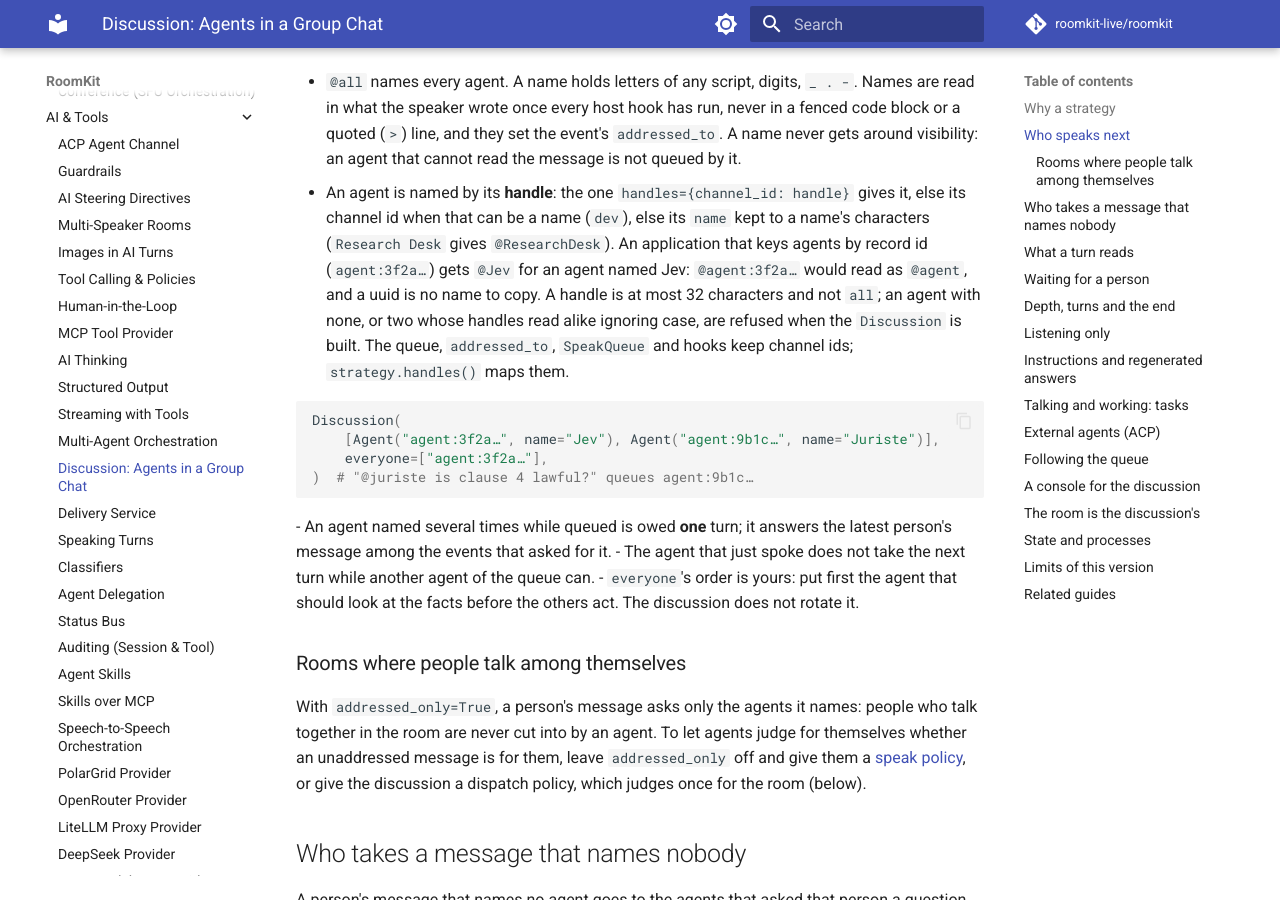
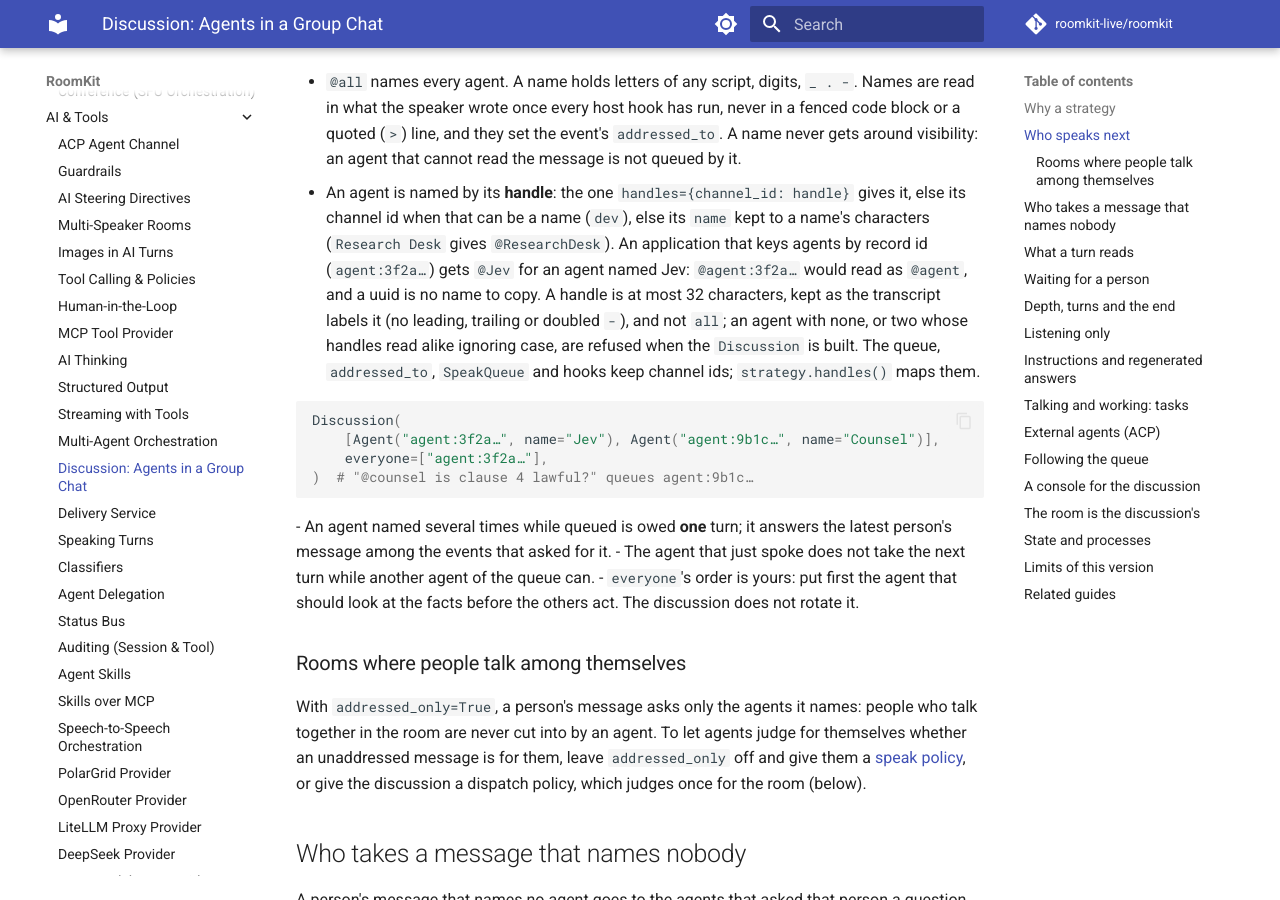
Before and after one commit to roomkit-live/roomkit-docs, an MkDocs documentation site: the page built from docs/guides/discussion.md, in a window 1280 px wide and 900 px high, scrolled down 1439 px. Built offline with MkDocs 1.6.1 and Material for MkDocs 9.7.7, drawn with Linux system fonts in a browser that asks for light colours; comment, search, counter and statistics services are not loaded.

Commit message:
docs(discussion): handle rules and stale orchestration line, per review (RMK-710)

````diff
--- a/docs/guides/discussion.md
+++ b/docs/guides/discussion.md
@@ -66,16 +66,17 @@ ended.
   `name` kept to a name's characters (`Research Desk` gives `@ResearchDesk`).
   An application that keys agents by record id (`agent:3f2a…`) gets
   `@Jev` for an agent named Jev: `@agent:3f2a…` would read as `@agent`, and
-  a uuid is no name to copy. A handle is at most 32 characters and not
+  a uuid is no name to copy. A handle is at most 32 characters, kept as
+  the transcript labels it (no leading, trailing or doubled `-`), and not
   `all`; an agent with none, or two whose handles read alike ignoring case,
   are refused when the `Discussion` is built. The queue, `addressed_to`,
   `SpeakQueue` and hooks keep channel ids; `strategy.handles()` maps them.
 
   ```python
   Discussion(
-      [Agent("agent:3f2a…", name="Jev"), Agent("agent:9b1c…", name="Juriste")],
+      [Agent("agent:3f2a…", name="Jev"), Agent("agent:9b1c…", name="Counsel")],
       everyone=["agent:3f2a…"],
-  )  # "@juriste is clause 4 lawful?" queues agent:9b1c…
+  )  # "@counsel is clause 4 lawful?" queues agent:9b1c…
   ```
 - An agent named several times while queued is owed **one** turn; it answers
   the latest person's message among the events that asked for it.
````
Also changed, not shown: docs/guides/orchestration.md (+2 -1 lines).
